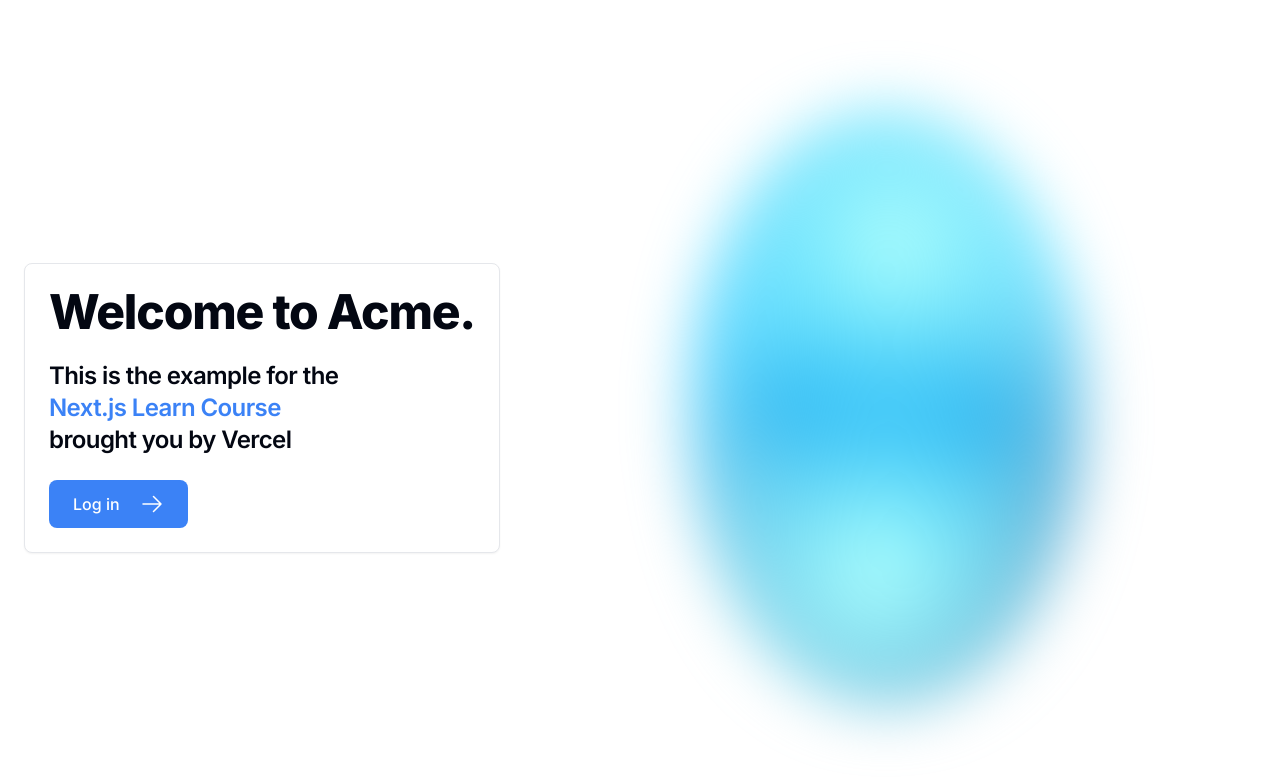
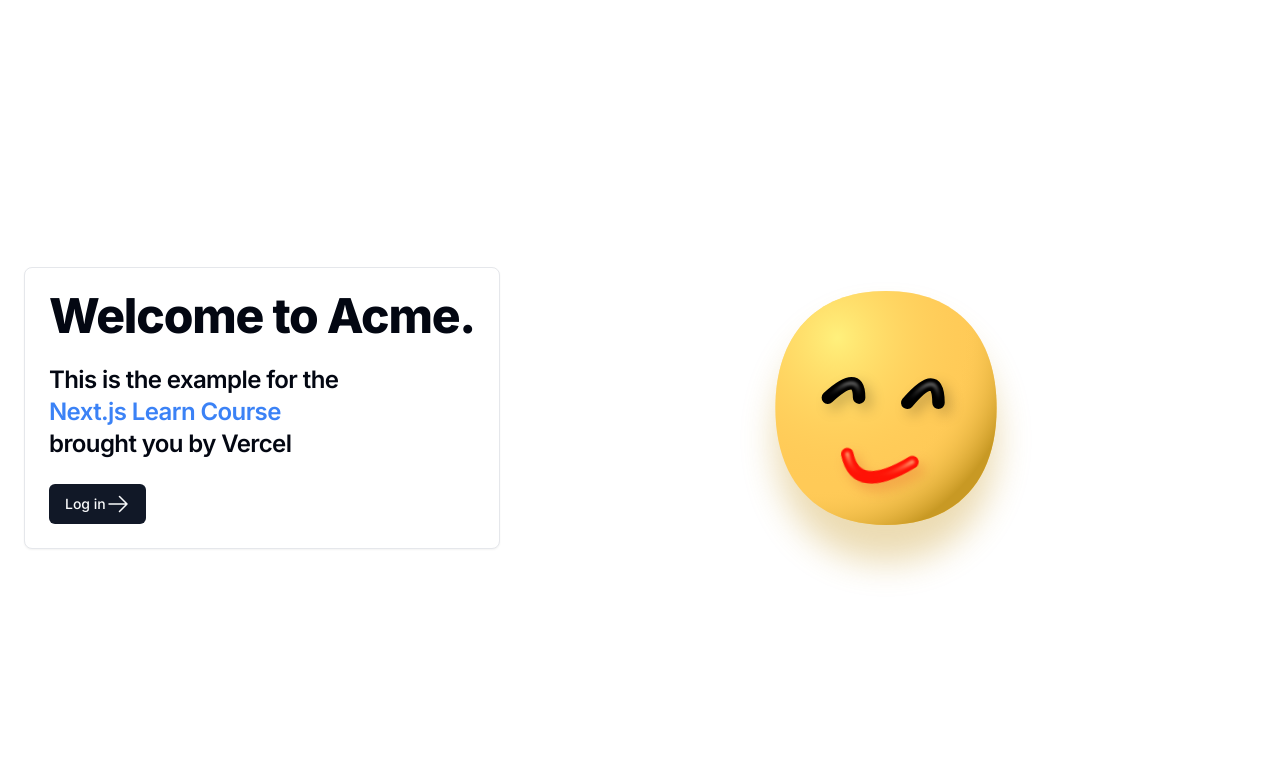
Before and after one commit to Qwertic/nextjs-dashboard, a Next.js app: page / in a window 1280 px wide. Shown: the top 780 px of the page. Built offline with nearby package versions, Linux system fonts and the light colour scheme; a web font is replaced by a local one.

Commit message:
minor styling changes

```diff
--- a/app/login/page.tsx
+++ b/app/login/page.tsx
@@ -6,6 +6,7 @@ import {
   CardHeader,
   CardTitle,
 } from "@/components/ui/card";
+import { ThemeProvider } from "next-themes";
 
 export const metadata: Metadata = {
   title: "Log in",
@@ -13,6 +14,12 @@ export const metadata: Metadata = {
 
 export default function LoginPage() {
   return (
+    <ThemeProvider
+      attribute="class"
+      defaultTheme="system"
+      enableSystem
+      disableTransitionOnChange
+    >
       <main className="flex items-center justify-center md:h-screen mx-auto">
         <Card className="w-full max-w-sm">
           <CardHeader>
@@ -24,5 +31,6 @@ export default function LoginPage() {
           <LoginForm />
         </Card>
       </main>
+    </ThemeProvider>
   );
 }
--- a/app/page.tsx
+++ b/app/page.tsx
@@ -6,12 +6,20 @@ import {
   CardFooter,
   CardHeader,
 } from "@/components/ui/card";
+import { ThemeProvider } from "@/components/theme-provider";
+import { Button } from "@/components/ui/button";
 
 import { TypographyH1, TypographyH3 } from "./ui/typography";
-import styles from "@/app/ui/home.module.css";
+import Image from "next/image";
 
 export default function Page() {
   return (
+    <ThemeProvider
+      attribute="class"
+      defaultTheme="system"
+      enableSystem
+      disableTransitionOnChange
+    >
       <main className="flex min-h-screen flex-col p-6">
         <div className="mt-4 flex grow flex-col gap-4 md:flex-row items-center">
           <Card>
@@ -28,18 +36,23 @@ export default function Page() {
               <TypographyH3>brought you by Vercel</TypographyH3>
             </CardContent>
             <CardFooter>
-            <Link
-              href="/login"
-              className="flex items-center gap-5 self-start rounded-lg bg-blue-500 px-6 py-3 text-sm font-medium text-white transition-colors hover:bg-blue-400 md:text-base"
-            >
+              <Button asChild>
+                <Link href="/login">
                   <span>Log in</span> <ArrowRightIcon className="w-5 md:w-6" />
                 </Link>
+              </Button>
             </CardFooter>
           </Card>
-        <div className="flex items-center justify-center p-6 md:w-3/5 md:px-28 md:py-12">
-          <div className={styles.abstract}></div>
+          <div className="flex items-center justify-center p-6 mx-auto">
+            <Image
+              src="/smile.svg"
+              alt="Smile Emoji"
+              width={500}
+              height={500}
+            />
           </div>
         </div>
       </main>
+    </ThemeProvider>
   );
 }
--- a/app/ui/home.module.css
+++ /dev/null
@@ -1,49 +0,0 @@
-.shape {
-  height: 0;
-  width: 0;
-  border-bottom: 30px solid black;
-  border-left: 20px solid transparent;
-  border-right: 20px solid transparent;
-}
-
-.abstract {
-  width: 400px;
-  height: 600px;
-  background: radial-gradient(circle at 50% 25%, #b3fffc 0%, transparent 40%),
-    radial-gradient(circle at 50% 75%, #b3fffc 0%, transparent 40%),
-    radial-gradient(circle at 50% 25%, #00bfff 0%, transparent 70%),
-    radial-gradient(circle at 50% 75%, #00bfff 0%, transparent 70%),
-    radial-gradient(circle at 50% 50%, #0033cc 0%, transparent 40%),
-    radial-gradient(circle at 65% 75%, #ff6666 0%, transparent 20%);
-  filter: blur(30px);
-  margin: auto;
-  border-radius: 50%;
-  animation: animateGradients 30s infinite alternate;
-}
-
-@keyframes animateGradients {
-  0% {
-    background: radial-gradient(circle at 50% 25%, #b3fffc 0%, transparent 40%),
-      radial-gradient(circle at 50% 75%, #b3fffc 0%, transparent 40%),
-      radial-gradient(circle at 50% 25%, #00bfff 0%, transparent 70%),
-      radial-gradient(circle at 50% 75%, #00bfff 0%, transparent 70%),
-      radial-gradient(circle at 50% 50%, #0033cc 0%, transparent 40%),
-      radial-gradient(circle at 65% 75%, #ff6666 0%, transparent 20%);
-  }
-  50% {
-    background: radial-gradient(circle at 52% 23%, #b3fffc 0%, transparent 40%),
-      radial-gradient(circle at 48% 77%, #b3fffc 0%, transparent 40%),
-      radial-gradient(circle at 48% 27%, #00bfff 0%, transparent 70%),
-      radial-gradient(circle at 52% 73%, #00bfff 0%, transparent 70%),
-      radial-gradient(circle at 50% 52%, #0033cc 0%, transparent 40%),
-      radial-gradient(circle at 63% 78%, #ff6666 0%, transparent 60%);
-  }
-  100% {
-    background: radial-gradient(circle at 50% 25%, #b3fffc 0%, transparent 40%),
-      radial-gradient(circle at 50% 75%, #b3fffc 0%, transparent 40%),
-      radial-gradient(circle at 50% 25%, #00bfff 0%, transparent 70%),
-      radial-gradient(circle at 50% 75%, #00bfff 0%, transparent 70%),
-      radial-gradient(circle at 50% 50%, #0033cc 0%, transparent 40%),
-      radial-gradient(circle at 65% 75%, #ff6666 0%, transparent 50%);
-  }
-}
--- a/app/ui/login-form.tsx
+++ b/app/ui/login-form.tsx
@@ -2,7 +2,7 @@
 
 import { ExclamationCircleIcon } from "@heroicons/react/24/outline";
 
-import { Button } from "@/app/ui/button";
+import { Button } from "@/components/ui/button";
 import { useActionState } from "react";
 import { authenticate } from "@/app/lib/actions";
 import { CardFooter, CardContent } from "@/components/ui/card";
```
Also changed, not shown: public/smile.svg (added). Lines whose indentation alone changed are shown as unchanged.
